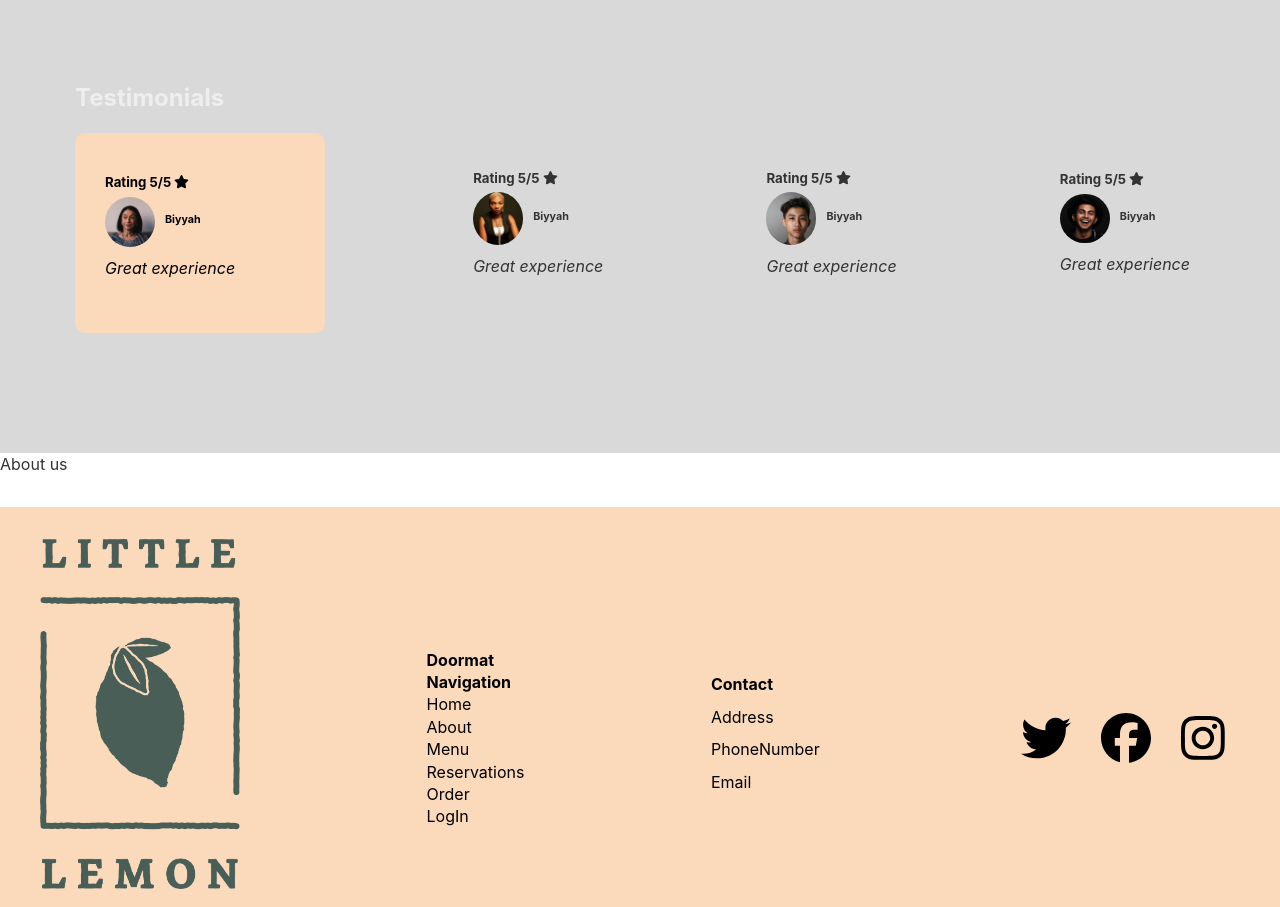
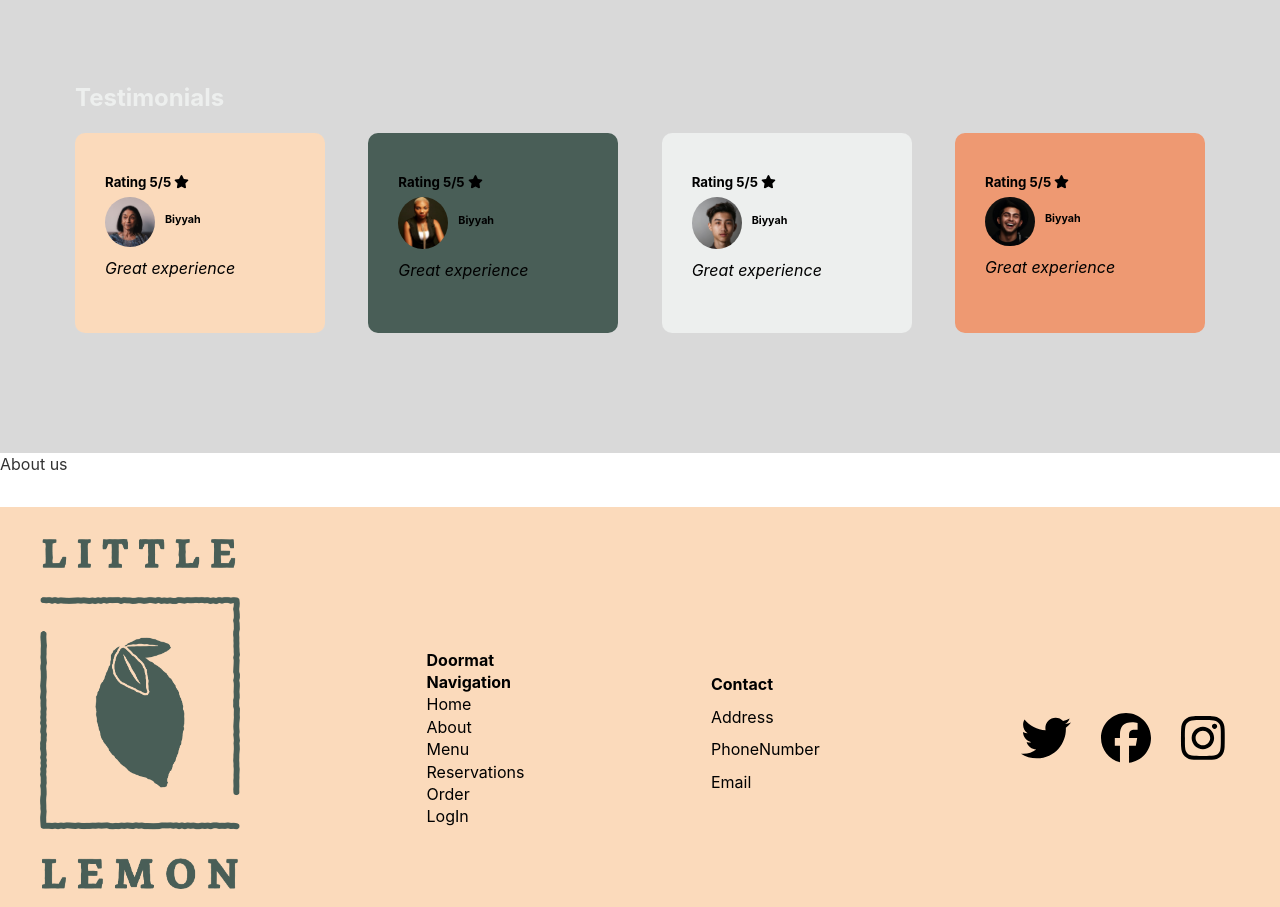
Before and after one commit to AshrafMuhammadNaeem/littlelemon-web, a React (Create React App) app: page / in a window 1280 px wide. Shown: the part 1160-2067 px from the top of the page. Built offline with nearby package versions, Linux system fonts and the light colour scheme.

Commit message:
Update App.css

```diff
--- a/src/App.css
+++ b/src/App.css
@@ -2,10 +2,10 @@
 :root{
     --primary-color: #495E57;
     --secondary-color: #F4CE14;
-    --light-color: #b3ffe6;
+    --light-color: #EDEFEE;
     --secondary-color1: #D9D9D9;
     --success-color: #FBDABB;
-    --error-color: #d9534f;
+    --success-color1: #EE9972;
 
 
 
@@ -340,6 +340,39 @@ header{
     width: 250px;
     height: 200px;
     background-color: var(--success-color);
+    color: black;
+    border-radius: 10px;
+    margin-top: 10px;
+}
+
+.card-2{
+    display: flex;
+    flex-direction: column;
+    width: 250px;
+    height: 200px;
+    background-color: var(--primary-color);
+    color: black;
+    border-radius: 10px;
+    margin-top: 10px;
+}
+
+.card-3{
+    display: flex;
+    flex-direction: column;
+    width: 250px;
+    height: 200px;
+    background-color: var(--light-color);
+    color: black;
+    border-radius: 10px;
+    margin-top: 10px;
+}
+
+.card-4{
+    display: flex;
+    flex-direction: column;
+    width: 250px;
+    height: 200px;
+    background-color: var(--success-color1);
     color: black;
     border-radius: 10px;
     margin-top: 10px;
```
